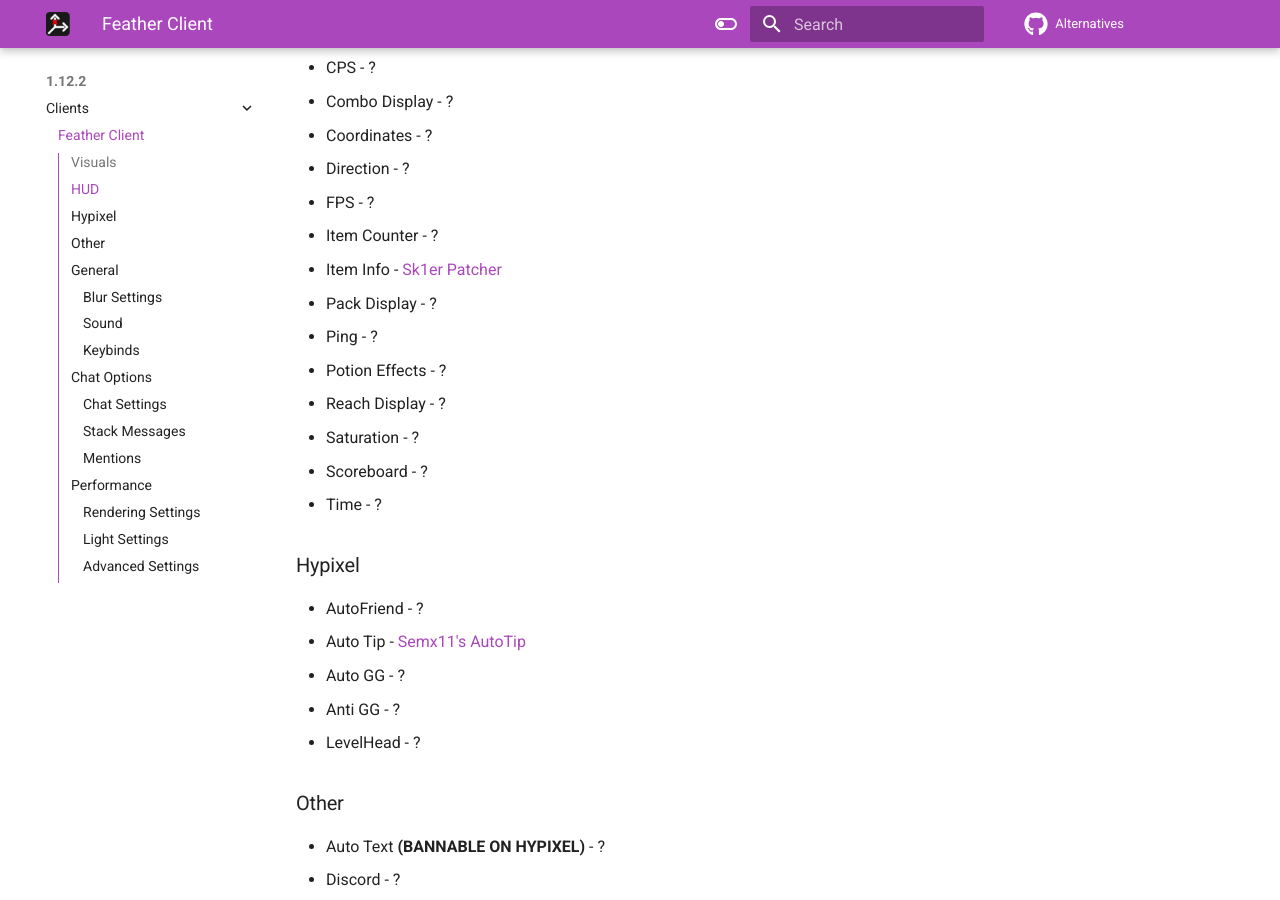
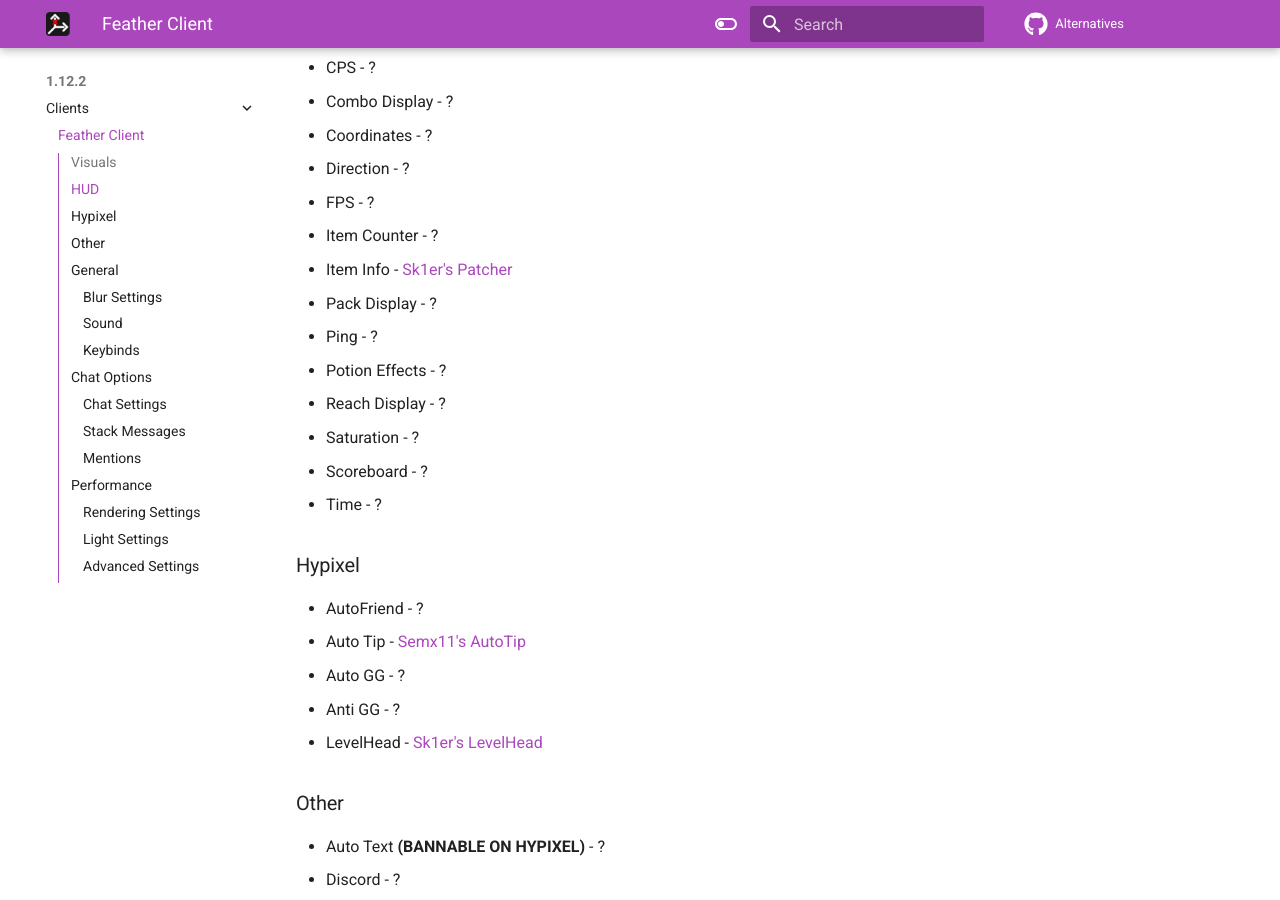
Before and after one commit to MicrocontrollersDev/Alternatives, an MkDocs documentation site: the page built from docs/1.12.2/feather_client.md, in a window 1280 px wide and 900 px high, scrolled down 960 px. Built offline with MkDocs 1.6.1 and Material for MkDocs 9.7.7, drawn with Linux system fonts in a browser that asks for light colours; comment, search, counter and statistics services are not loaded.

Commit message:
Feather 1.12.2 - Added mod

```diff
--- a/docs/1.12.2/feather_client.md
+++ b/docs/1.12.2/feather_client.md
@@ -34,7 +34,7 @@
 * Direction - ?
 * FPS - ?
 * Item Counter - ?
-* Item Info - [Sk1er Patcher](https://sk1er.club/mods/patcher)
+* Item Info - [Sk1er's Patcher](https://sk1er.club/mods/patcher)
 * Pack Display - ?
 * Ping - ?
 * Potion Effects - ?
@@ -48,7 +48,7 @@
 * Auto Tip - [Semx11's AutoTip](https://autotip.pro/download)
 * Auto GG - ?
 * Anti GG - ?
-* LevelHead - ?
+* LevelHead - [Sk1er's LevelHead](https://sk1er.club/mods/level_head)
 
 ### Other
 
```
